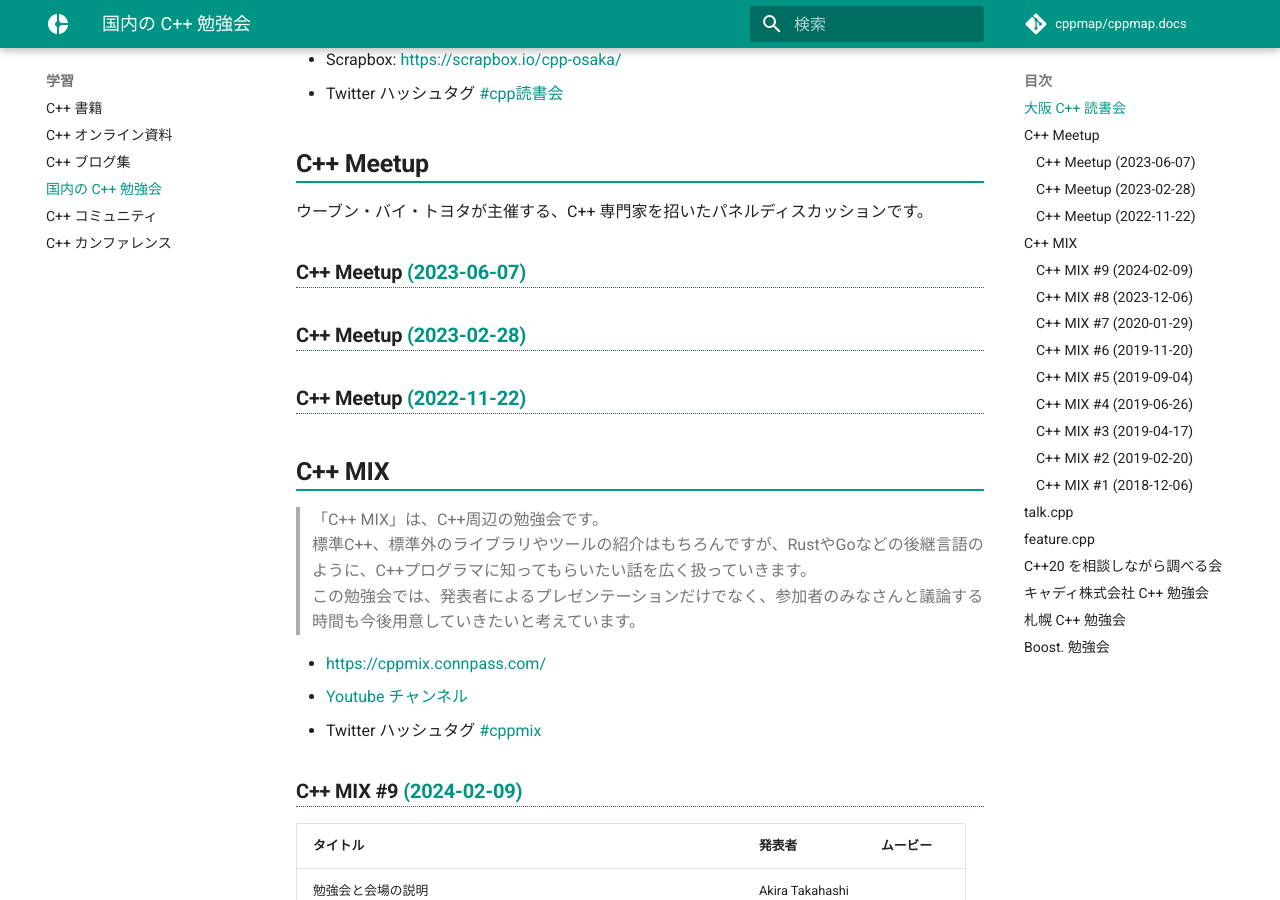
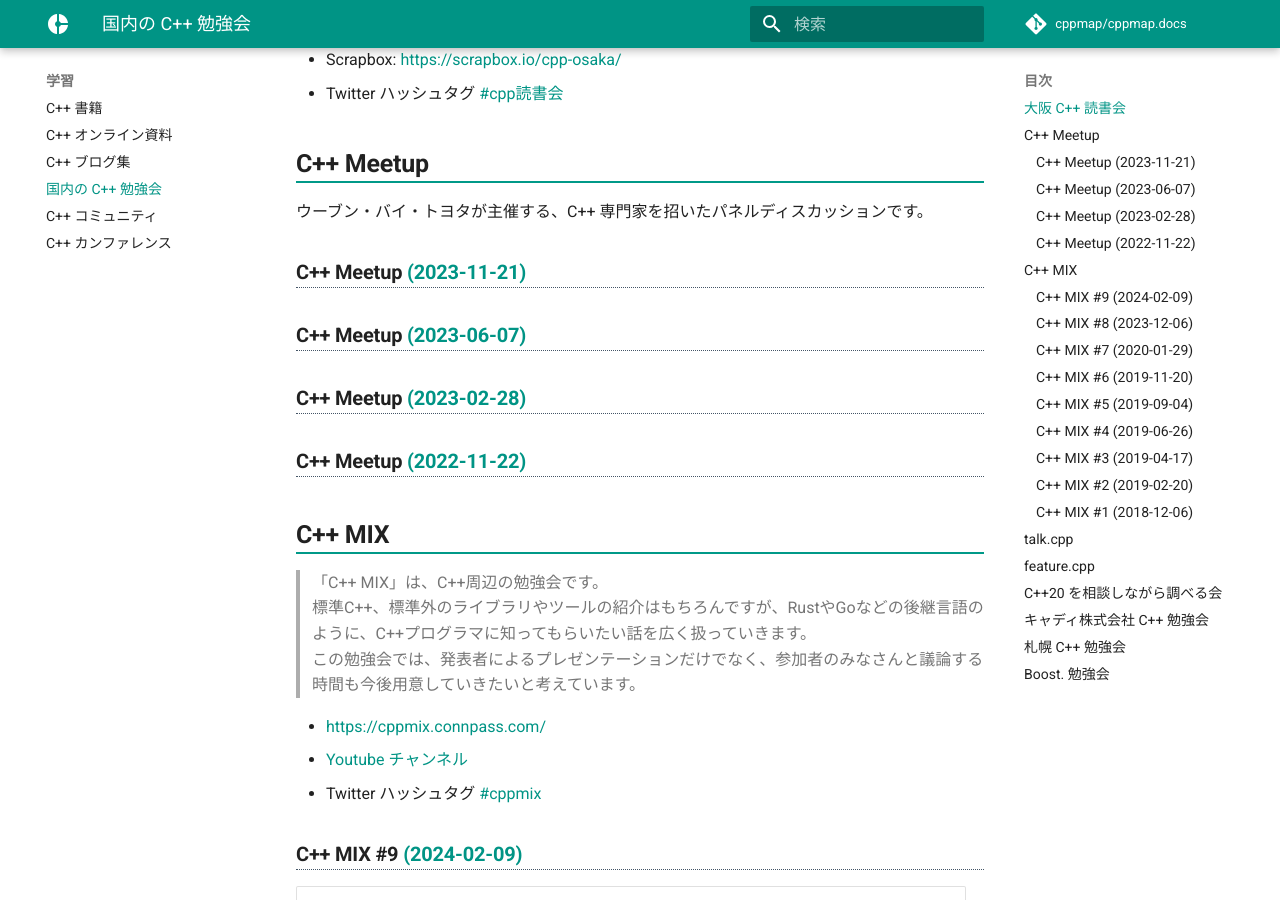
Before and after one commit to cppmap/cppmap.docs, an MkDocs documentation site: the page built from docs/learn/studymeetings.md, in a window 1280 px wide and 900 px high, scrolled down 408 px. Built offline with MkDocs 1.6.1 and Material for MkDocs 9.7.7, drawn with Linux system fonts in a browser that asks for light colours; nearby versions of some CDN libraries; comment, search, counter and statistics services are not loaded.

Commit message:
add C++ Meetup 4 (#55)

```diff
--- a/docs/learn/studymeetings.md
+++ b/docs/learn/studymeetings.md
@@ -14,6 +14,8 @@ description: 国内で開催されている C++ 関連の勉強会イベント
 
 ## C++ Meetup
 ウーブン・バイ・トヨタが主催する、C++ 専門家を招いたパネルディスカッションです。
+
+### C++ Meetup [(2023-11-21)](https://www.youtube.com/watch?v=MddV3jwqcTk)
 
 ### C++ Meetup [(2023-06-07)](https://www.youtube.com/watch?v=rkDTgkN7FIY)
 
```
